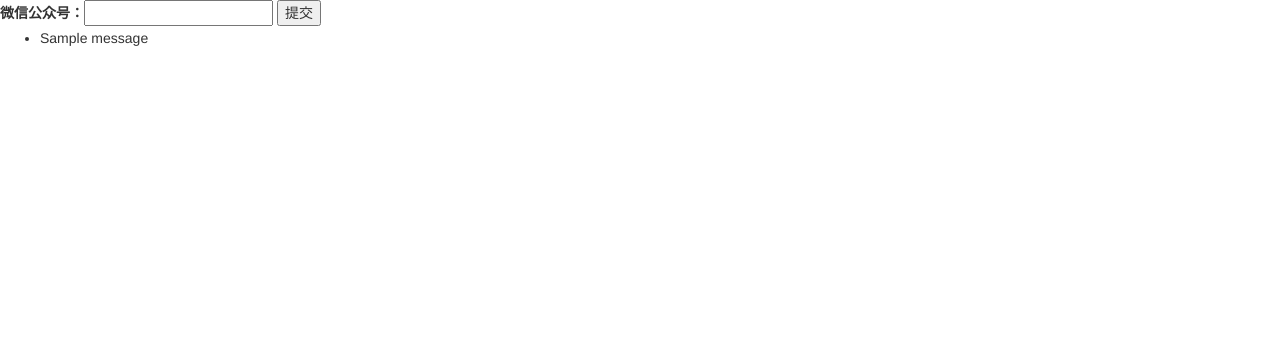
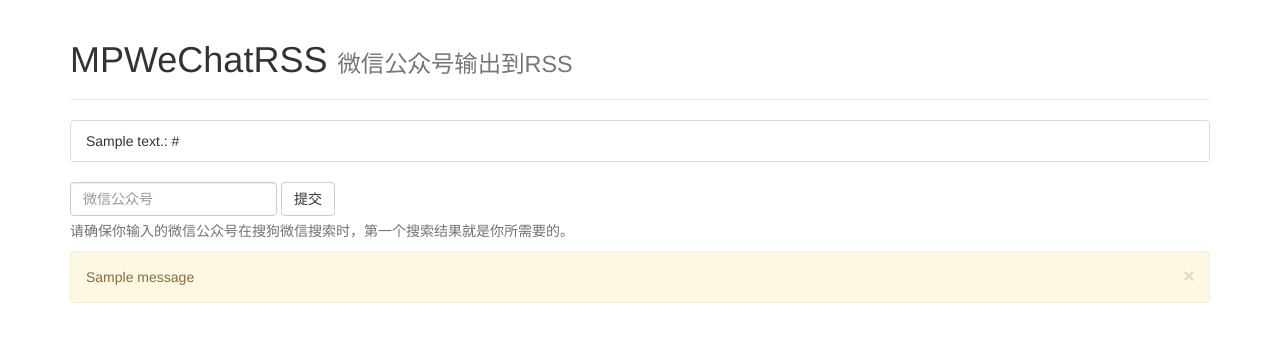
Before and after one commit to stamaimer/MPWeChatRSS, a Flask app: page / in a window 1280 px wide. Shown: the top 342 px of the page. Run offline with Flask 2, Linux system fonts and the light colour scheme; tables that the repository leaves empty hold one stand-in row (values such as "Sample post"); one stand-in notice (Sample message) is shown; some libraries are stand-ins or nearby versions.

Commit message:
remove some disgust string & add feed list to index & remove the unique constraint on article.cover & polish index

```diff
--- a/app/api/__init__.py
+++ b/app/api/__init__.py
@@ -91,7 +91,7 @@ def get_account(query):
 
     string = retrieve(SEARCH_URL.format(query.encode("utf-8")))
 
-    string = string.replace("<em>", '').replace("</em>", '')
+    string = string.replace("<em>", '').replace("</em>", '').replace("<!--red_beg-->", '').replace("<!--red_end-->", '')
 
     name = extract_element(string, ACCOUNT_NAME_XPATH)
 
@@ -102,6 +102,10 @@ def get_account(query):
     auth = extract_element(string, ACCOUNT_AUTH_XPATH)
 
     print name, text, info, auth
+
+    if isinstance(info, list):
+
+        info = ""
 
     if isinstance(auth, list):
 
--- a/app/main/__init__.py
+++ b/app/main/__init__.py
@@ -15,6 +15,8 @@ from flask import Blueprint, flash, redirect, render_template, request, send_fil
 from app.api import get_account, gen_feed, retrieve
 
 from app.form import MPWeChatForm
+
+from app.model.feed import Feed
 from app.model.account import Account
 
 
@@ -26,7 +28,9 @@ def index():
 
     mp_wechat_form = MPWeChatForm()
 
-    return render_template("index.html", mp_wechat_form=mp_wechat_form)
+    feeds = Feed.query.all()
+
+    return render_template("index.html", mp_wechat_form=mp_wechat_form, feeds=feeds)
 
 
 @main.route('/', methods=["POST"])
--- a/app/model/article.py
+++ b/app/model/article.py
@@ -20,7 +20,7 @@ class Article(db.Model):
 
     title = db.Column(db.String(), unique=1, nullable=0)
 
-    cover = db.Column(db.String(), unique=1, nullable=0)
+    cover = db.Column(db.String(), unique=0, nullable=0)
 
     digest = db.Column(db.String(), unique=1, nullable=0)
 
--- a/app/templates/index.html
+++ b/app/templates/index.html
@@ -17,21 +17,38 @@
       <script src="{{ url_for('static', filename='js/respond.min.js') }}"></script>
     <![endif]-->
   </head>
-  <body>
+  <body class="container">
 
-    <form method="post", action="/">
+    <div class="page-header">
+      <h1>MPWeChatRSS <small>微信公众号输出到RSS</small></h1>
+    </div>
+
+    <ul class="list-group">
+        {% if feeds %}
+            {% for feed in feeds %}
+            <li class="list-group-item">{{ feed.account }}: {{ feed.url }}</li>
+            {% endfor %}
+        {% endif %}
+    </ul>
+
+    <form method="post" action="/" class="form-inline">
         {{ mp_wechat_form.csrf_token }}
-        {{ mp_wechat_form.query.label }}{{ mp_wechat_form.query(size=20) }}
-        <input type="submit" value="提交">
+        <div class="form-group">
+            {{ mp_wechat_form.query.label(class_="sr-only control-label") }}{{ mp_wechat_form.query(size=20, class_="form-control", placeholder="微信公众号") }}
+        </div>
+        <!--<input type="submit" value="提交">-->
+        <button type="submit" class="btn btn-default">提交</button>
+        <span class="help-block">请确保你输入的微信公众号在搜狗微信搜索时，第一个搜索结果就是你所需要的。</span>
     </form>
 
     {% with messages = get_flashed_messages() %}
         {% if messages %}
-        <ul class="flashes">
             {% for message in messages %}
-            <li>{{ message }}</li>
+            <div class="alert alert-warning alert-dismissible" role="alert">
+                <button type="button" class="close" data-dismiss="alert" aria-label="Close"><span aria-hidden="true">&times;</span></button>
+                {{ message }}
+            </div>
             {% endfor %}
-        </ul>
         {% endif %}
     {% endwith %}
 
```
Also changed, not shown: migrations/versions/4e6bc3468dbb_.py (renamed from migrations/versions/4a16ac4630c5_.py, +3 -4 lines).
